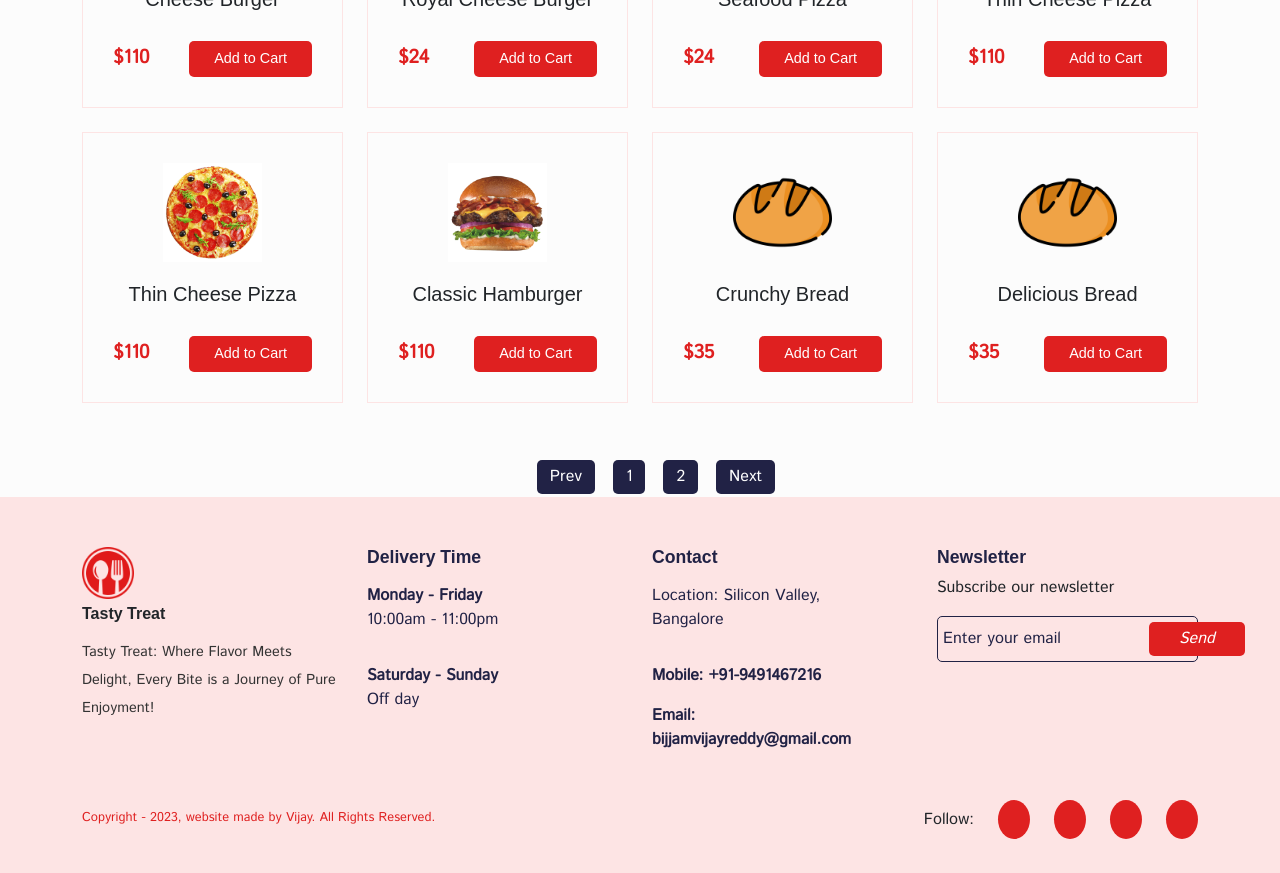
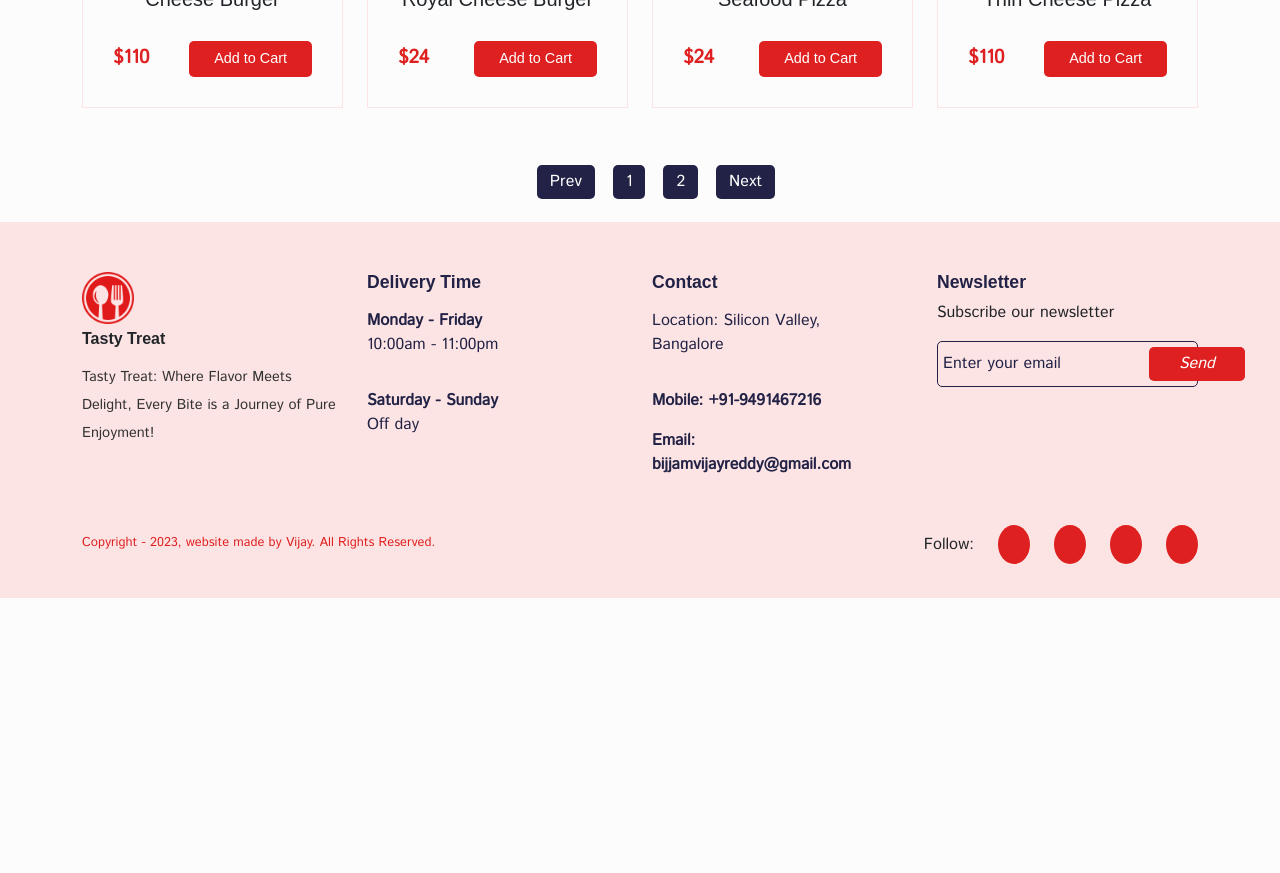
Before and after one commit to BijjamVijayReddy/food-delivery-app-static, a React (Create React App) app: page /foods in a window 1280 px wide. Shown: the part 900-1773 px from the top of the page. After the commit the page ends 1498 px from the top, so only its background shows below. Built offline with nearby package versions, Linux system fonts and the light colour scheme; some icons are missing; a web font is replaced by a local one.

Commit message:
Margins Added

```diff
--- a/src/pages/foods/Foods.js
+++ b/src/pages/foods/Foods.js
@@ -28,7 +28,7 @@ const Foods = () => {
     }
   });
 
-  const productPerPage = 12;
+  const productPerPage = 8;
   const visitedPage = pageNumber * productPerPage;
   const displayPage = searchedProduct.slice(
     visitedPage,
--- a/src/pages/foods/pagantion.css
+++ b/src/pages/foods/pagantion.css
@@ -8,6 +8,7 @@
     column-gap: 0.5rem;
     list-style: none;
     margin-top: 30px;
+    margin-bottom: 20px;
   }
 
   .paginationBttns a {
```
